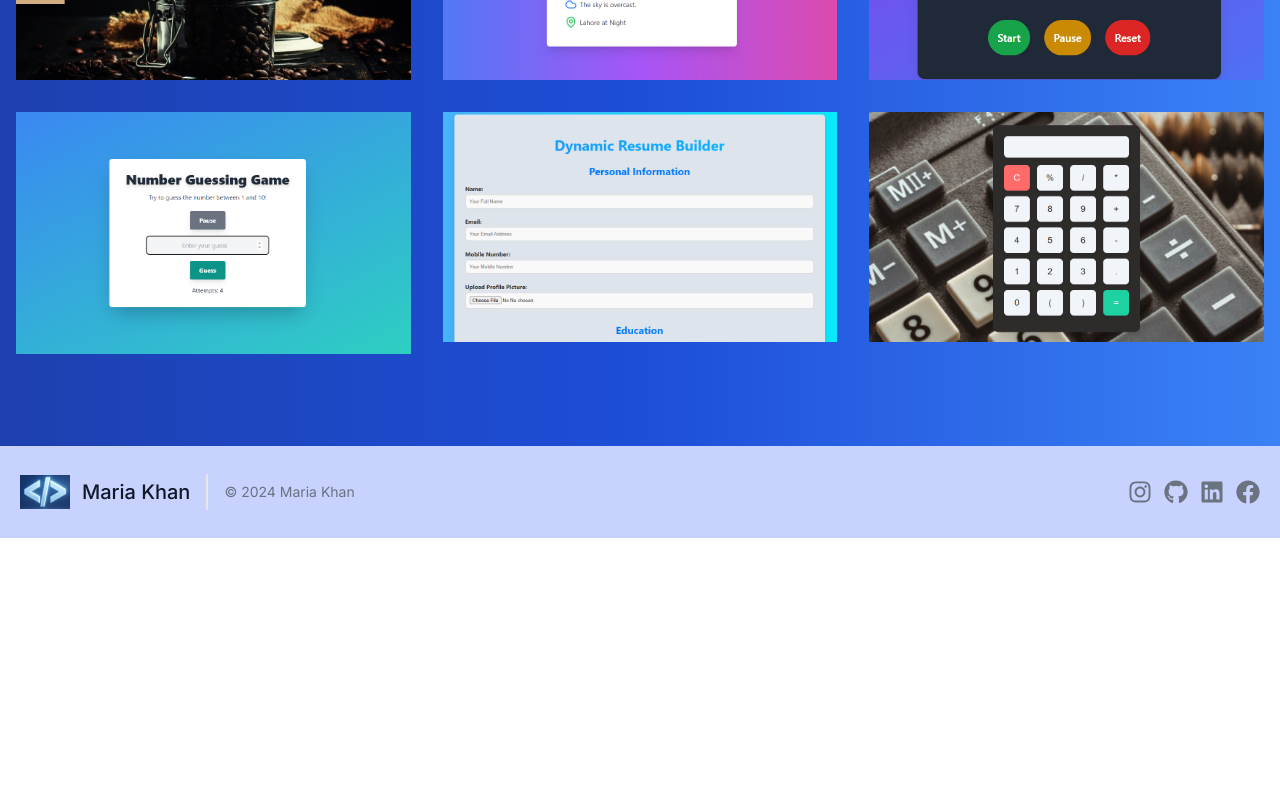
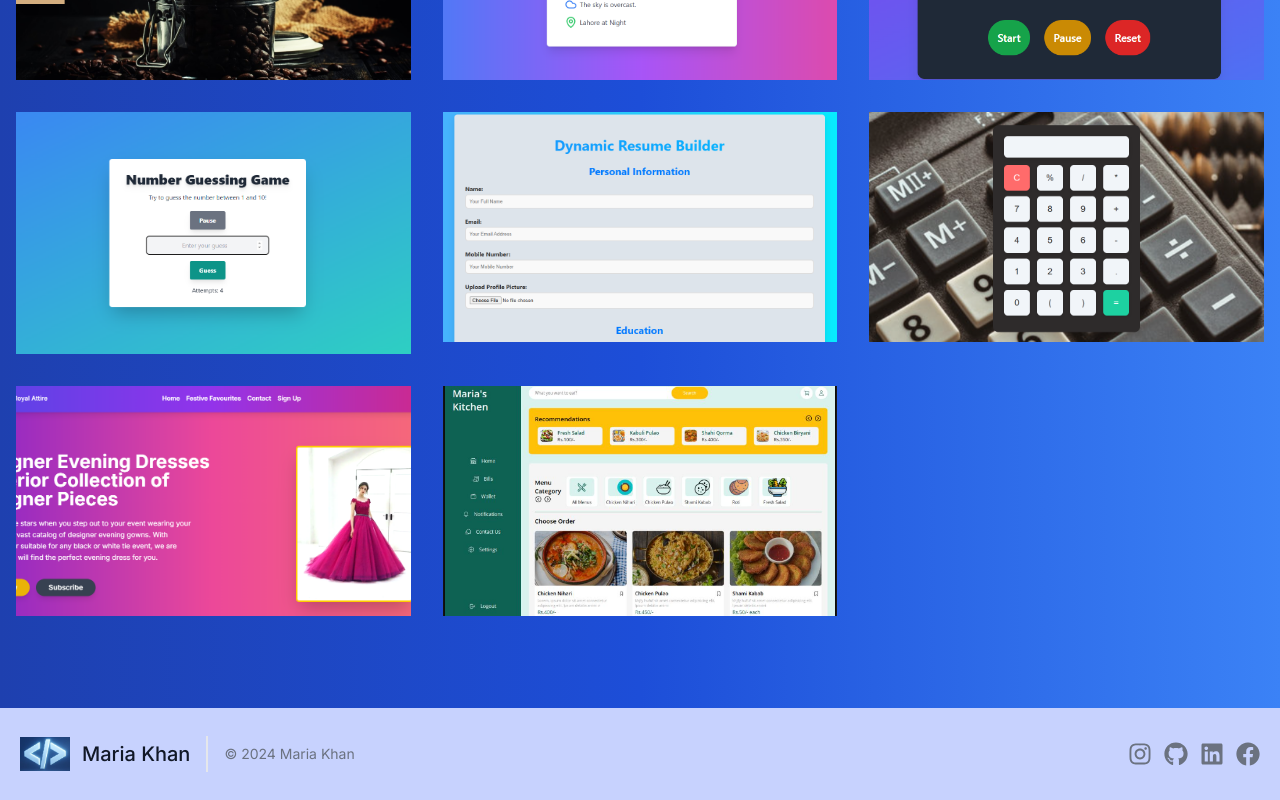
Before and after one commit to MariaKhan10/Next.js-Multipage-Portfolio-TailwindCSS, a Next.js app: page /projects in a window 1280 px wide. Shown: the part 434-1234 px from the top of the page. Before the commit the page ends 972 px from the top, so only its background shows below. Built offline with nearby package versions, Linux system fonts and the light colour scheme.

Commit message:
added more projects

```diff
--- a/src/app/projects/page.tsx
+++ b/src/app/projects/page.tsx
@@ -10,11 +10,10 @@
           <div className="flex flex-col text-center w-full mb-20">
             <h1 className="sm:text-3xl text-2xl font-medium title-font mb-4 text-white">
               My Projects
-              <br/>
-              </h1>
-              <h2 className="sm:text-2xl text-2xl font-medium title-font mb-4 text-gray"></h2>
-              Tap/Click Any Project to View Live
-
+              <br />
+            </h1>
+            <h2 className="sm:text-2xl text-2xl font-medium title-font mb-4 text-gray"></h2>
+            Tap/Click Any Project to View Live
           </div>
           <div className="flex flex-wrap -m-5 -mt-[5rem]">
             {/* { Project 1 } */}
@@ -33,7 +32,8 @@
                     Coffee Shop
                   </h1>
                   <p className="leading-relaxed line-clamp-2 text-gray-700">
-                    Start your day right with a cup of our freshly brewed coffee.
+                    Start your day right with a cup of our freshly brewed
+                    coffee.
                   </p>
                   <Link
                     target="_blank"
@@ -202,6 +202,68 @@
                 </div>
               </div>
             </div>
+
+            {/* { Project 7 } */}
+            <div className="lg:w-1/3 sm:w-1/2 p-4 cursor-pointer">
+              <div className="flex relative">
+                <Image
+                  alt="gallery"
+                  className="absolute inset-0 w-full h-full object-cover object-center"
+                  src={require("../../../public/pictures/EveningDresses.png")}
+                />
+                <div className="px-8 py-10 relative z-10 w-full border-4 border-gray-200 bg-white opacity-0 hover:opacity-100">
+                  <h2 className="tracking-widest text-sm title-font font-medium text-blue-500 mb-1">
+                    Royal Attire Fashion Webpage
+                  </h2>
+                  <h1 className="title-font text-lg font-medium text-gray-900 mb-3">
+                    Evening Gowns Webpage
+                  </h1>
+                  <p className="leading-relaxed line-clamp-2 text-gray-700">
+                    This is the Mini Project I have made during Learning
+                    Next.js.
+                  </p>
+                  <Link
+                    target="_blank"
+                    href={"https://multi-page-website-next-js.vercel.app/"}
+                  >
+                    <p className="leading-relaxed text-blue-500 font-bold hover:underline">
+                      View Live
+                    </p>
+                  </Link>
+                </div>
+              </div>
+            </div>
+
+            {/* { Project 8 } */}
+            <div className="lg:w-1/3 sm:w-1/2 p-4 cursor-pointer">
+              <div className="flex relative">
+                <Image
+                  alt="gallery"
+                  className="absolute inset-0 w-full h-full object-cover object-center"
+                  src={require("../../../public/pictures/fooddeliverywebpage.png")}
+                />
+                <div className="px-8 py-10 relative z-10 w-full border-4 border-gray-200 bg-white opacity-0 hover:opacity-100">
+                  <h2 className="tracking-widest text-sm title-font font-medium text-blue-500 mb-1">
+                    Food Delivery Website
+                  </h2>
+                  <h1 className="title-font text-lg font-medium text-gray-900 mb-3">
+                    Simple Food Delivery Landing Page
+                  </h1>
+                  <p className="leading-relaxed line-clamp-2 text-gray-700">
+                    This is the Mini Project I have made during Learning
+                    HTML,CSS.
+                  </p>
+                  <Link
+                    target="_blank"
+                    href={"https://food-delivery-webpage-seven.vercel.app/"}
+                  >
+                    <p className="leading-relaxed text-blue-500 font-bold hover:underline">
+                      View Live
+                    </p>
+                  </Link>
+                </div>
+              </div>
+            </div>
           </div>
         </div>
       </section>
```
Also changed, not shown: public/pictures/EveningDresses.png (added), public/pictures/fooddeliverywebpage.png (added).
